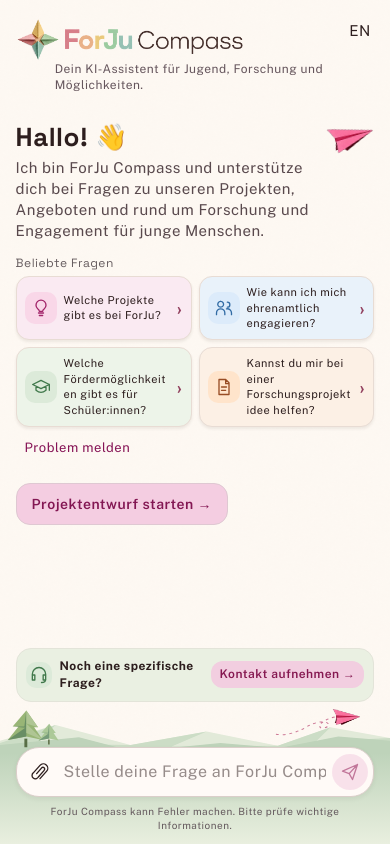
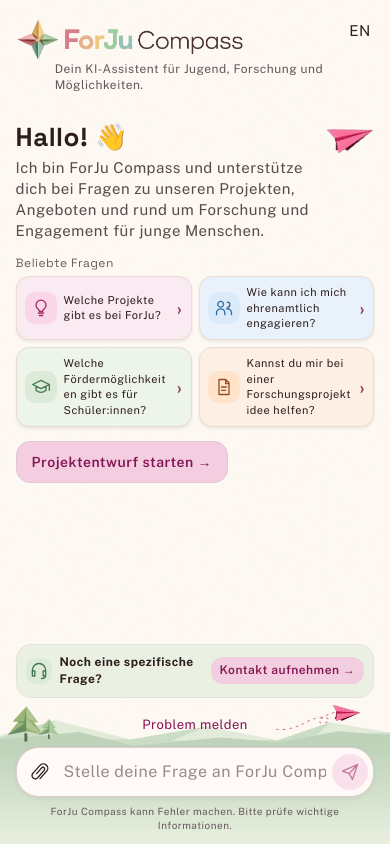
Before and after one commit to Maskini/forju-compass, a Next.js app: page /embed in a window 390 px wide. Built offline with nearby package versions, Linux system fonts and the light colour scheme.

Commit message:
Open Compass in place and center reporting below contact

```diff
--- a/app/embed/panel.css
+++ b/app/embed/panel.css
@@ -1,4 +1,4 @@
-.embed-panel{display:grid;grid-template-rows:auto minmax(0,1fr) auto auto;height:100dvh;color:#35272a;background:linear-gradient(#fffaf5e8,#fffaf5e8),url('/forju/paper-fiber-cream.webp');font:15px/1.4 'ForJu Public Sans',sans-serif;--pad:clamp(14px,4vw,28px)}
+.embed-panel{display:grid;grid-template-rows:auto minmax(0,1fr) auto auto auto;height:100dvh;color:#35272a;background:linear-gradient(#fffaf5e8,#fffaf5e8),url('/forju/paper-fiber-cream.webp');font:15px/1.4 'ForJu Public Sans',sans-serif;--pad:clamp(14px,4vw,28px)}
 .embed-panel header{position:relative;padding:18px 48px 12px var(--pad)}.embed-panel header img{width:min(70%,290px);height:auto}.embed-panel header p{margin:0 0 0 12%;font-size:12px;color:#65555c}.embed-panel .lang{position:absolute;right:12px;top:12px}
 .embed-panel button,.embed-panel a{transition:background-color .16s,box-shadow .16s}.embed-panel button:disabled{opacity:.6}.embed-panel :focus-visible{outline:3px solid #a11c62;outline-offset:2px}
 .embed-log{padding:12px var(--pad) 16px;overflow:auto;overscroll-behavior:contain;overflow-wrap:anywhere}
@@ -7,18 +7,35 @@
 .embed-log article{margin-top:18px}.question-bubble,.response{display:flex;align-items:flex-start;gap:8px}.question-bubble{justify-content:flex-end;margin:12px 0}.question-bubble p,.response>div{max-width:85%;margin:0;padding:10px 14px;border-radius:16px;background:#f6dfe9}.question-bubble i,.compass-avatar{height:34px;width:34px;border-radius:50%;background:#f6dfe9;color:#9e2468}.response>div{background:#f2eae3}.response p,.question-bubble p{white-space:pre-line;margin:0}.response small{display:block;margin-top:6px;font-size:10px;color:#63585a}.compass-avatar{background:#fffaf4 url('/forju/compass-mark.webp') center/74% no-repeat;box-shadow:0 1px 4px #54372626}
 .read-more{display:flex;flex-wrap:wrap;gap:5px;margin:6px 0 0 42px}.read-more a,.embed-panel aside a{color:#861951;background:#fae8ef;text-decoration:none;border-radius:12px;padding:5px 9px;font-size:12px}.read-more a:hover,.embed-panel aside a:hover{text-decoration:underline}
 .embed-panel aside{display:flex;align-items:center;gap:8px;background:#eaf0e2;border:1px solid #e3e4d9;border-radius:15px;margin:5px var(--pad);padding:9px}.embed-panel aside strong,.embed-panel aside span{display:block;font-size:12px}.embed-panel aside a{margin-left:auto;white-space:nowrap;background:#f2cee0;font-weight:600}
+.panel-report {
+  display: grid;
+  justify-items: center;
+  align-items: center;
+}
+.panel-report .report-inline {
+  margin: 0;
+  min-height: 36px;
+}
 .embed-panel > form{padding:10px var(--pad) max(12px,env(safe-area-inset-bottom));background:linear-gradient(135deg,#e9ead8 5px,transparent 0) 0 bottom/14px 7px repeat-x}
 .composer{display:flex;align-items:center;gap:6px;background:#fffaf7;border:1px solid #dbceca;border-radius:23px;padding:5px;box-shadow:0 2px 5px #34272210}
 .composer input[type=text]{min-width:0;flex:1;border:0;background:transparent;font:inherit;color:inherit;font-size:14px;padding:8px 0}.composer button,.embed-panel .lang{width:36px;height:36px;border-radius:50%;display:grid;place-items:center;background:transparent}.composer .send{background:#f4d2e3;color:#99215d}.embed-panel > form>small{display:block;text-align:center;font-size:10px;color:#64595d;margin:7px 0 0}
 @media(max-width:450px){.embed-panel aside span{display:none}.embed-panel aside i{width:26px;height:26px}.embed-panel .suggestions button{background:#faeaf2}.embed-panel .suggestions .volunteer{background:#e9f2fa}.embed-panel .suggestions .funding{background:#edf4e9}.embed-panel .suggestions .idea{background:#fcf0e5}.response>div{background:#fffdf9;box-shadow:0 2px 6px #39202018}}
-@media(max-height:440px){.embed-panel header p,.embed-panel aside{display:none}.embed-panel{grid-template-rows:auto minmax(0,1fr) auto}.embed-panel header img{max-height:32px;width:auto}}
+@media(max-height:440px){.embed-panel header p,.embed-panel aside{display:none}.embed-panel{grid-template-rows:auto minmax(0,1fr) auto auto}.embed-panel header img{max-height:32px;width:auto}}
 .embed-log time{display:block;text-align:right;font-size:10px;color:#796d70}
 .next-step{display:inline-block;margin:10px 0 0 42px;font-size:13px;font-weight:650;color:#861951;text-decoration:underline;text-underline-offset:.2em}
 @media(max-width:450px) and (min-height:620px){.embed-log{background:linear-gradient(transparent 78%,#d8e6d766),url('/forju/origami/orange-airplane.png') right 18px bottom 8px/42px auto no-repeat}.embed-log article{position:relative}}
 .embed-panel{color:#2d1e1e;background-size:auto,200px}
 .read-more{display:grid}.read-more a{display:flex;align-items:center;gap:9px;width:fit-content;max-width:100%;background:#fffaf6;border:1px solid #e5dcd3;border-radius:12px;color:#2d1e1e;box-shadow:0 2px 3px #2d1e1e12;padding:8px 12px}.read-more strong,.read-more small{display:block}.read-more small{color:#736766}.read-more svg,.read-more b{color:#861456;flex:none}
 @media(hover:hover){.embed-panel :is(.suggestions button,.read-more a,aside a,.send):not(:disabled):hover{color:#861456;box-shadow:inset 0 2px 4px #2d1e1e2a}}
-@media(max-width:450px) and (min-height:620px){.embed-log{background:none}.embed-panel > form{background:url('/forju/origami/pink-airplane.png') right 8% top 1px/29px auto no-repeat,url('/forju/origami/compass-landscape.svg') center top/100% 46px no-repeat,linear-gradient(to bottom,transparent 45px,#bed3ba 46px,#e9efdf);padding-top:40px}}
+@media(max-width:450px) and (min-height:620px){.embed-log{background:none}
+  .panel-report {
+    min-height: 44px;
+    background: url('/forju/origami/pink-airplane.png') right 8% top 1px/29px auto no-repeat,
+                url('/forju/origami/compass-landscape.svg') center bottom/100% 100% no-repeat;
+  }
+  .panel-report .report-inline { min-height: 44px; }
+  .embed-panel > form { padding-top: 0; background: linear-gradient(#bed3ba, #e9efdf); }
+}
 
 @media(max-width:640px){.composer input[type=text]{font-size:16px}}
 .embed-log [role=alert] a{color:#861456;text-decoration:underline}
--- a/app/embed/panel.tsx
+++ b/app/embed/panel.tsx
@@ -83,12 +83,14 @@ export default function CompassPanel({initialLanguage,widget=false}:{initialLang
           : source.includes("schulworkshops") ? [en?"Enquire about a school workshop":"Schulworkshop anfragen","/kontakt?intent=service"] : null;
         return action && <a className="next-step" href={"https://forju.at/"+(source.startsWith("https://forju.at/en/")?"en":"de")+action[1]} target="_blank" rel="noopener noreferrer">{action[0]} →</a>
       })()}
-      <FeedbackWidget ready={ready} ref={reports} inline language={lang}/>
       <ProjectDraft ready={ready} lang={lang} turns={turns} widget={widget}/>
       {loading&&<div role="status"><div className="question-bubble"><p>{submittedQuestion}</p></div>{en?"Looking for an answer…":"Ich suche eine Antwort …"}</div>}
       {error&&<p role="alert">{en?"Your question could not be sent.":"Deine Frage konnte nicht gesendet werden."} <button onClick={()=>submit(submittedQuestion)}>{en?"Retry":"Erneut versuchen"}</button>{" · "}<a href={"https://forju.at/"+lang+"/kontakt"} target="_blank" rel="noopener noreferrer">{en?"Contact ForJu":"ForJu kontaktieren"}</a></p>}
     </div>
     <aside><i><Icon type="help"/></i><div><strong>{en?"Have a specific question?":"Noch eine spezifische Frage?"}</strong><span>{en?"Our team can help you personally.":"Unser Team hilft dir gerne persönlich weiter."}</span></div><a href={'https://forju.at/'+lang+'/kontakt'} target="_blank" rel="noopener noreferrer">{en?"Contact us":"Kontakt aufnehmen"} →</a></aside>
+    <div className="panel-report">
+      <FeedbackWidget ready={ready} ref={reports} inline language={lang}/>
+    </div>
     <form onSubmit={e=>{e.preventDefault();void submit()}}><div className="composer">
       <input ref={file} type="file" hidden accept=".txt,.md,text/plain,text/markdown" onChange={async e=>{
         const f=e.target.files?.[0];e.target.value="";if(!f)return;
--- a/app/preview/route.ts
+++ b/app/preview/route.ts
@@ -17,7 +17,7 @@ export function GET(request: Request) {
 <body>
 <header><img src="/forju/forju-compass-logo.png" alt="ForJu Compass"><nav aria-label="${english ? "Language" : "Sprache"}"><a href="/preview?lang=de" lang="de" hreflang="de"${english ? "" : ' aria-current="page"'}>DE</a><a href="/preview?lang=en" lang="en" hreflang="en"${english ? ' aria-current="page"' : ""}>EN</a></nav></header>
 <main><p class="preview-label">${preview}</p><h1>${title}</h1><p>${instruction}</p>
-<a class="direct" href="/embed?lang=${lang}">${english ? "Open chat directly" : "Chat direkt öffnen"} <span aria-hidden="true">↗</span></a></main>
+</main>
 <script defer src="/compass-widget.js" data-welcome="closed"></script>
 </body></html>`, {headers: {"Content-Type":"text/html; charset=utf-8","X-Robots-Tag":"noindex, nofollow"}});
 }
--- a/public/compass-preview.css
+++ b/public/compass-preview.css
@@ -13,6 +13,5 @@ main{padding:clamp(4rem,13vh,8.5rem) 0 10rem}
 .preview-label{font-size:.95rem;font-weight:650;color:#864366}
 h1{font:650 clamp(2.25rem,6vw,4.25rem)/1.05 "Space Grotesk",sans-serif;letter-spacing:-.045em;max-width:12ch;margin:.45em 0 .35em}
 main>p:not(.preview-label){font-size:clamp(1.05rem,2vw,1.3rem);max-width:35ch}
-.direct{display:inline-block;color:#862059;text-underline-offset:.22em;padding:.6rem 0}
 a:focus-visible{outline:3px solid #992165;outline-offset:3px;border-radius:4px}
 @media(max-width:38rem){body{background:linear-gradient(180deg,#fff9f0e8 20%,#fff9f0df 57%,#fff9f033),url(/forju/background-discover.webp) center / cover no-repeat}}
```
Also changed, not shown: 1 other file (tests, documents, lock files or other folders).
